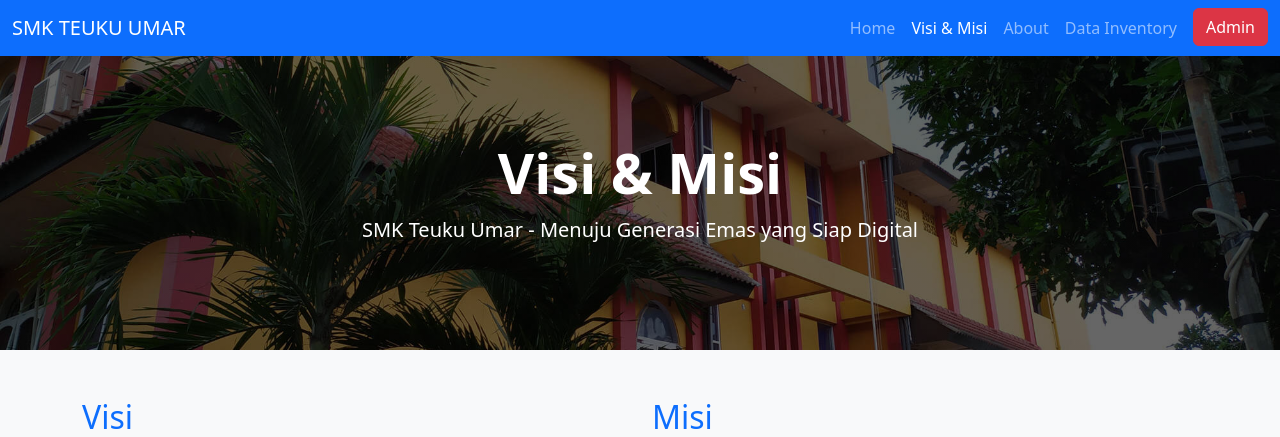
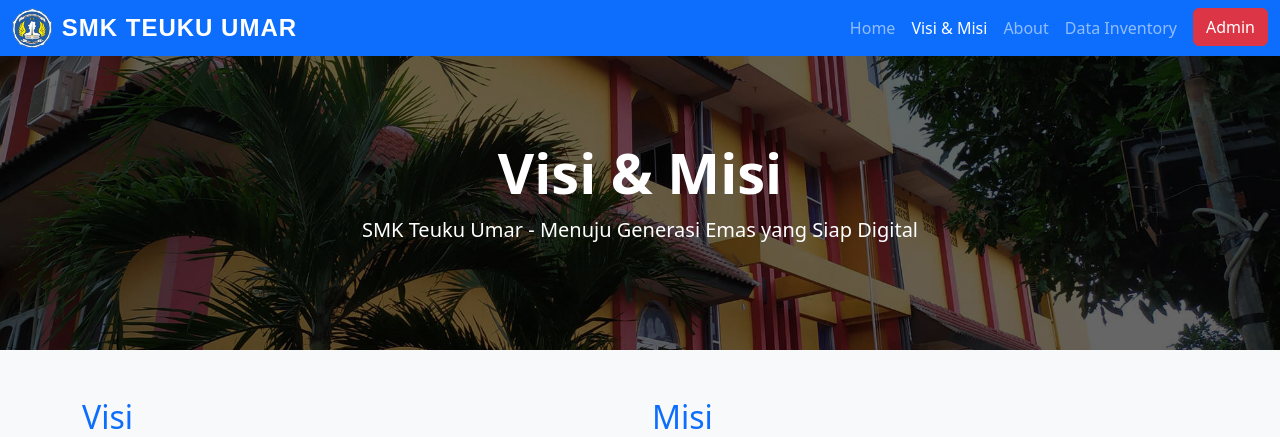
Before and after one commit to vitooZz/web-profil, a PHP site: page /visi.html in a window 1280 px wide. Shown: the top 437 px of the page. Run offline with PHP 8.4, Linux system fonts and the light colour scheme.

Commit message:
Add files via upload

```diff
--- a/about.html
+++ b/about.html
@@ -1,6 +1,7 @@
 <!DOCTYPE html>
 <html lang="id">
 <head>
+  <link rel="stylesheet" href="styles.css">
   <meta charset="UTF-8">
   <meta name="viewport" content="width=device-width, initial-scale=1">
   <title>Tentang Kami - SMK Teuku Umar</title>
@@ -30,7 +31,8 @@
   <!-- NAVBAR -->
   <nav class="navbar fixed-top navbar-expand-lg navbar-dark bg-primary">
     <div class="container-fluid">
-      <a class="navbar-brand" href="index.html">SMK TEUKU UMAR</a>
+      <img src="img/logofac.png" alt="SMK TEUKU UMAR" height="40">
+      <span class="brand-text">SMK TEUKU UMAR</span>
       <button class="navbar-toggler" type="button" data-bs-toggle="collapse" data-bs-target="#navbarNav"
         aria-controls="navbarNav" aria-expanded="false" aria-label="Toggle navigation">
         <span class="navbar-toggler-icon"></span>
--- a/data-inventory.php
+++ b/data-inventory.php
@@ -2,6 +2,7 @@
 <!DOCTYPE html>
 <html lang="id">
 <head>
+<link rel="stylesheet" href="styles.css">
   <meta charset="UTF-8">
   <meta name="viewport" content="width=device-width, initial-scale=1">
   <title>Data Inventory - SMK Teuku Umar</title>
@@ -33,7 +34,8 @@
 
 <nav class="navbar fixed-top navbar-expand-lg navbar-dark bg-primary">
   <div class="container-fluid">
-    <a class="navbar-brand" href="#">SMK TEUKU UMAR</a>
+  <img src="img/logofac.png" alt="SMK TEUKU UMAR" height="40">
+  <span class="brand-text">SMK TEUKU UMAR</span>
     <button class="navbar-toggler" type="button" data-bs-toggle="collapse" data-bs-target="#navbarNav">
       <span class="navbar-toggler-icon"></span>
     </button>
--- a/index.html
+++ b/index.html
@@ -1,6 +1,7 @@
 <!doctype html>
 <html lang="en">
   <head>
+    <link rel="stylesheet" href="styles.css">
     <style>
         body {
           padding-top: 55px;
@@ -26,7 +27,8 @@
     <!-- NAVBAR -->
     <nav class="navbar fixed-top navbar-expand-lg navbar-dark bg-primary">
         <div class="container-fluid">
-          <a class="navbar-brand" href="index.html">SMK TEUKU UMAR</a>
+          <img src="img/logofac.png" alt="SMK TEUKU UMAR" height="40">
+          <span class="brand-text">SMK TEUKU UMAR</span>
           <button class="navbar-toggler" type="button" data-bs-toggle="collapse" data-bs-target="#navbarNav" aria-controls="navbarNav" aria-expanded="false" aria-label="Toggle navigation">
             <span class="navbar-toggler-icon"></span>
           </button>
--- /dev/null
+++ b/styles.css
@@ -0,0 +1,33 @@
+.navbar-nav .nav-item .nav-link {
+    transition: all 0.3s ease;
+  }
+  .navbar-nav .nav-item .nav-link:hover {
+    transform: scale(1.1);
+    color: #fff;
+  }
+  .navbar-collapse {
+    transition: all 0.5s ease;
+  }
+  .navbar-toggler {
+    transition: all 0.3s ease;
+  }
+.navbar-brand {
+    display: flex;
+    align-items: center;
+  }
+
+
+  .brand-text {
+    font-family: 'Poppins', sans-serif;
+    font-size: 24px;
+    font-weight: bold;
+    color: #fff;
+    margin-left: 10px;
+    text-transform: uppercase;
+    letter-spacing: 1px;
+    transition: color 0.3s ease;
+  }
+
+  .navbar-brand:hover .brand-text {
+    color: #f39c12;
+  }
--- a/visi.html
+++ b/visi.html
@@ -1,6 +1,7 @@
 <!DOCTYPE html>
 <html lang="id">
 <head>
+  <link rel="stylesheet" href="styles.css">
   <meta charset="UTF-8">
   <meta name="viewport" content="width=device-width, initial-scale=1">
   <title>Visi & Misi SMK Teuku Umar</title>
@@ -33,7 +34,8 @@
     <!-- NAVBAR -->
 <nav class="navbar fixed-top navbar-expand-lg navbar-dark bg-primary">
     <div class="container-fluid">
-      <a class="navbar-brand" href="index.html">SMK TEUKU UMAR</a>
+      <img src="img/logofac.png" alt="SMK TEUKU UMAR" height="40">
+      <span class="brand-text">SMK TEUKU UMAR</span>
       <button class="navbar-toggler" type="button" data-bs-toggle="collapse" data-bs-target="#navbarNav"
         aria-controls="navbarNav" aria-expanded="false" aria-label="Toggle navigation">
         <span class="navbar-toggler-icon"></span>
```
